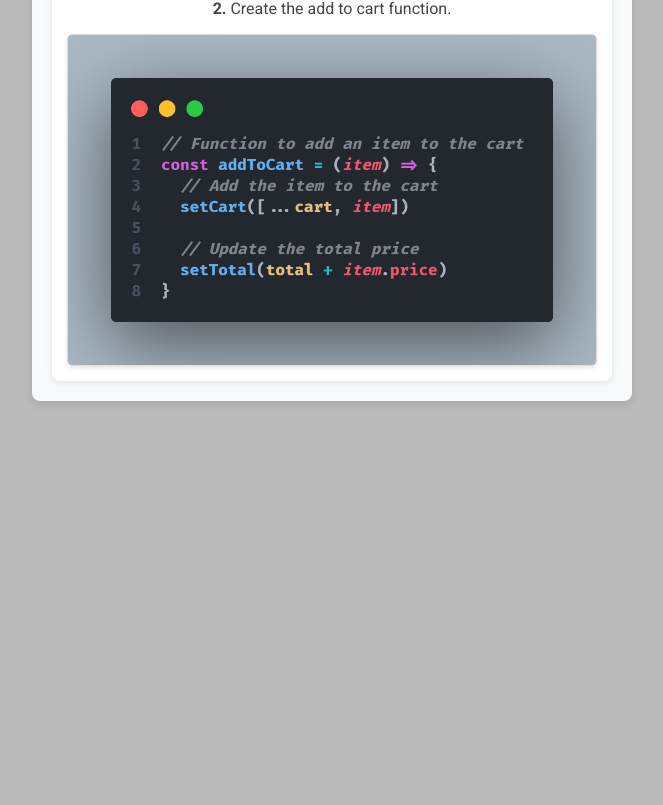
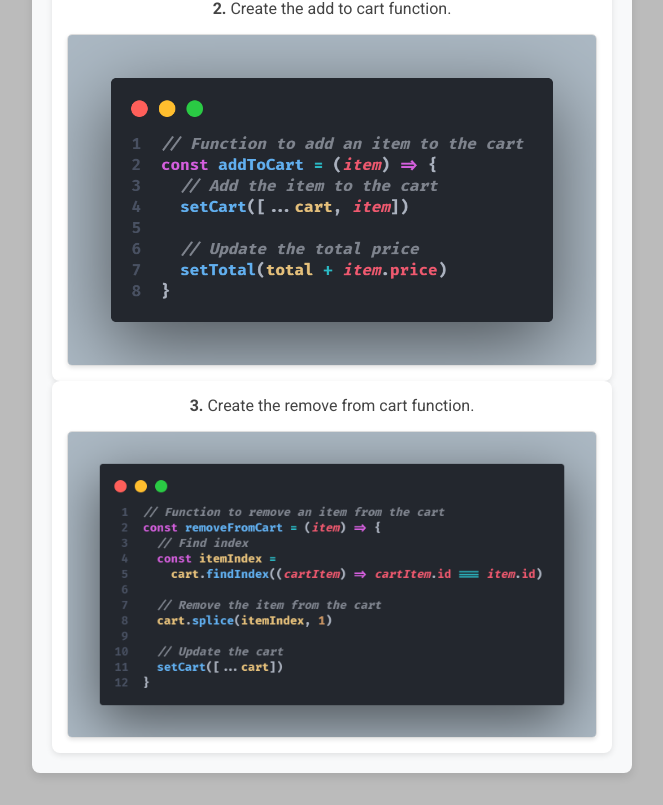
Before and after one commit to Espadv69/useState-Intermediate, a React (Vite) app in the folder BasicShoppingCart/: page / in a window 1280 px wide. Shown: the part 1629-2434 px from the top of the page, without its empty margins (308-971 px from the left). Before the commit the page ends 2062 px from the top, so only its background shows below. Built offline with nearby package versions, Linux system fonts and the light colour scheme; the HTML template or start-up script is replaced by a standard one.

Commit message:
Add third step to Explanation component for removing from cart functionality

```diff
--- a/BasicShoppingCart/src/components/Explanation/Explanation.jsx
+++ b/BasicShoppingCart/src/components/Explanation/Explanation.jsx
@@ -19,6 +19,13 @@ const Explanation = () => {
           imgUrl="/images/addToCart.png"
           imgAlt="Code snippet for adding to cart"
         />
+
+        <LiExplanation
+          stepNumber={3}
+          description="Create the remove from cart function."
+          imgUrl="/images/removeFromCart.png"
+          imgAlt="Code snippet for removing from cart"
+        />
       </ul>
     </section>
   )
```
